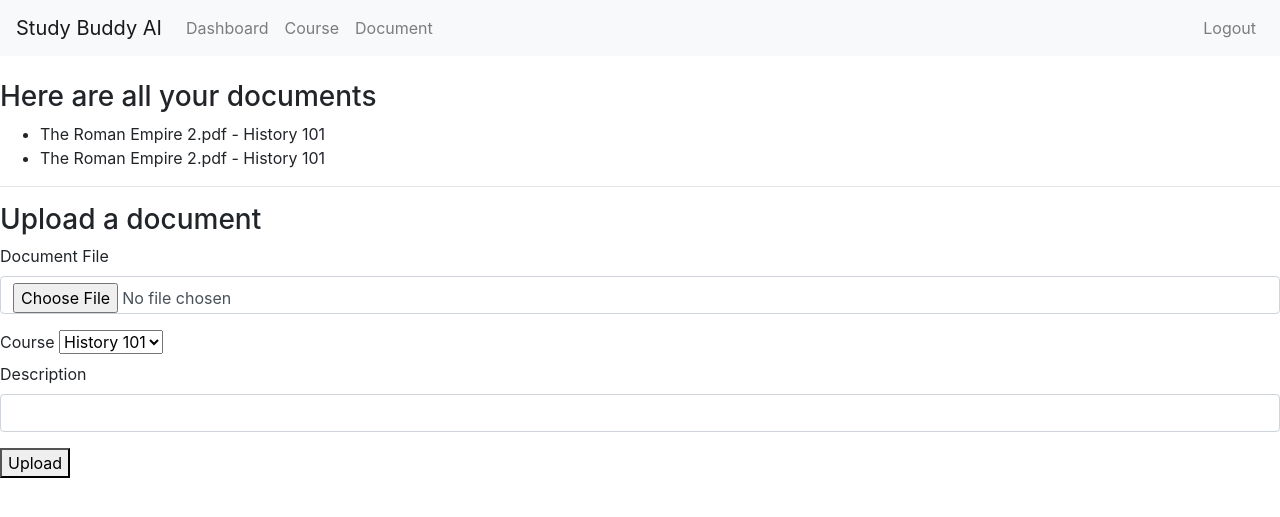
After one commit to Isaac415/study_buddy_ai, a Django app: page /document in a window 1280 px wide. The commit adds this page. Shown: the top 517 px of the page. Run offline with Django 5.2, Linux system fonts and the light colour scheme; a user stored in the database is signed in; data comes from the database, SQL or seed files in the repository; some libraries are stand-ins or nearby versions.

Commit message:
Finish upload file and embeddings pipeline

```diff
--- a/core/models.py
+++ b/core/models.py
@@ -11,7 +11,6 @@ class Course(models.Model):
         ('yellow', 'Yellow'),
     ]
 
-    # Fields
     id = models.CharField(primary_key=True, default=generate, editable=False)
     name = models.CharField(max_length=50)
     description = models.CharField(max_length=200, default="No course description")
@@ -24,7 +23,9 @@ class Course(models.Model):
 
 class Document(models.Model):
     id = models.CharField(primary_key=True, default=generate, editable=False)
-    name = models.CharField(max_length=150)
+    original_filename = models.CharField(max_length=200, default="file")
+    description = models.CharField(max_length=200, default="No course description")
+    user = models.ForeignKey('auth.User', on_delete=models.CASCADE)
     course = models.ForeignKey('Course', on_delete=models.CASCADE)
     url = models.URLField()
     created_date = models.DateTimeField(auto_now_add=True)
--- a/core/urls.py
+++ b/core/urls.py
@@ -13,5 +13,9 @@ urlpatterns = [
 
     # Course
     path('course', views.course, name='course'),
-    path('course/create', views.create_course, name="create_course")
+    path('course/create', views.create_course, name="create_course"),
+
+    # Document
+    path('document', views.document, name='document'),
+    path('document/upload', views.upload_document, name="upload_document"),
 ]
--- a/core/views.py
+++ b/core/views.py
@@ -1,12 +1,19 @@
 from django.shortcuts import render, redirect
 from django.contrib import auth
 from django.contrib.auth.models import User
-from django.http import HttpResponse
 from django.contrib.auth.decorators import login_required
-from .models import Course
+from .models import Course, Document
+import os
+from django.conf import settings
+from supabase import create_client
+from dotenv import load_dotenv
+import time
+from langchain_community.document_loaders import PyPDFLoader
+from langchain.text_splitter import RecursiveCharacterTextSplitter
+import json
+
 
 # Create your views here.
-
 '''
 Basic
 '''
@@ -68,6 +75,7 @@ def register(request):
     return render(request, 'register.html')
 
 # Logout
+@login_required
 def logout(request):
     auth.logout(request)
     return redirect('/')
@@ -83,6 +91,7 @@ def course(request):
     }
     return render(request, 'course.html', context)
 
+@login_required
 def create_course(request):
     if request.method == 'POST':
         name = request.POST['name'].strip()
@@ -102,3 +111,83 @@ def create_course(request):
 '''
 Document
 '''
+@login_required
+def document(request):
+    courses = Course.objects.filter(user=request.user)
+    documents = Document.objects.filter(user=request.user)
+    context = {
+        'courses': courses,
+        'documents': documents
+    }
+    return render(request, 'document.html', context)
+
+def supabase_client():
+    load_dotenv()
+    url = os.environ.get("SUPABASE_URL")
+    key = os.environ.get("SUPABASE_KEY")
+    supabase = create_client(url, key)
+
+    return supabase
+
+def create_embedding(text: str):
+    supabase = supabase_client()
+    response = supabase.functions.invoke("create-embedding",
+                                    invoke_options={"body": {"text": text}})
+    embedding = json.loads(response.decode('utf-8'))
+
+    return embedding
+
+@login_required
+def upload_document(request):
+    if request.method == 'POST':
+        description = request.POST['description'].strip()
+        course = request.POST['course']
+        file = request.FILES.get('file')
+
+        # Save file to local temp
+        temp_dir = os.path.join(settings.BASE_DIR, 'temp')
+        filename = f"{request.user.username}_{file.name}"
+        local_file_path = os.path.join(temp_dir, filename)
+
+        with open(local_file_path, 'wb+') as destination:
+            for chunk in file.chunks():
+                destination.write(chunk)
+
+        # Save to Supabase
+        supabase = supabase_client()
+        supabase_path = f"{request.user.username}/{int(time.time())}_{file.name}"
+        file.seek(0)
+        file_data = file.read()
+        supabase_res = supabase.storage.from_('user-uploads').upload(supabase_path, file_data)
+
+        # Save a Document record to database
+        course_obj = Course.objects.get(user=request.user, name=course)
+        document = Document(description=description,
+                            original_filename=file.name,
+                            user=request.user,
+                            course=course_obj,
+                            url=supabase_res.path)
+        document.save()
+
+        # Load, split, create embeddings, and save to vector store
+        pdf_loader = PyPDFLoader(local_file_path)
+        pages = pdf_loader.load()
+        text_splitter = RecursiveCharacterTextSplitter(
+            chunk_size=512,
+            chunk_overlap=128,
+        )
+        pages_split = text_splitter.split_documents(pages)
+
+        for part in pages_split:
+            embedding = create_embedding(part.page_content)
+            supabase.table("vector-store").insert({
+                "chunk": part.page_content,
+                "embedding": embedding,
+                "document_id": document.id,
+                "user_id": request.user.id,
+            }).execute()
+
+        # Delete local temp file
+        os.remove(local_file_path)
+
+        return redirect('/document')
--- a/study_buddy_ai/settings.py
+++ b/study_buddy_ai/settings.py
@@ -127,3 +127,5 @@ DEFAULT_AUTO_FIELD = "django.db.models.BigAutoField"
 
 
 LOGIN_URL = "/login"
+
+APPEND_SLASH = False
--- a/study_buddy_ai/urls.py
+++ b/study_buddy_ai/urls.py
@@ -19,6 +19,6 @@ from django.contrib import admin
 from django.urls import path, include
 
 urlpatterns = [
-    path("admin/", admin.site.urls),
-    path("", include('core.urls'))
+    path("", include('core.urls')),
+    path("admin", admin.site.urls),
 ]
--- a/templates/base.html
+++ b/templates/base.html
@@ -9,12 +9,13 @@
   </head>
   <body>
     <nav class="navbar navbar-expand-lg navbar-light bg-light mb-4">
-      <a class="navbar-brand" href="/">StudyBuddy</a>
+      <a class="navbar-brand" href="/">Study Buddy AI</a>
       <div class="collapse navbar-collapse">
         <ul class="navbar-nav mr-auto">
           {% if user.is_authenticated %}
             <li class="nav-item"><a class="nav-link" href="/dashboard">Dashboard</a></li>
             <li class="nav-item"><a class="nav-link" href="/course">Course</a></li>
+            <li class="nav-item"><a class="nav-link" href="/document">Document</a></li>
           {% endif %}
         </ul>
         <ul class="navbar-nav ml-auto">
@@ -27,6 +28,9 @@
         </ul>
       </div>
     </nav>
+    {% if message %}
+        <div class="alert" role="alert">{{ message }}</div>
+    {% endif %}
     {% block content %}{% endblock %}
     <script src="https://code.jquery.com/jquery-3.3.1.slim.min.js"></script>
     <script src="https://cdnjs.cloudflare.com/ajax/libs/popper.js/1.14.7/umd/popper.min.js"></script>
--- a/templates/course.html
+++ b/templates/course.html
@@ -1,6 +1,6 @@
 {% extends 'base.html' %}
 
-{% block title %}Home{% endblock %}
+{% block title %}Course{% endblock %}
 
 {% block content %}
 <h3>Here are all your courses</h3>
--- a/templates/dashboard.html
+++ b/templates/dashboard.html
@@ -1,6 +1,6 @@
 {% extends 'base.html' %}
 
-{% block title %}Home{% endblock %}
+{% block title %}Dashboard{% endblock %}
 
 {% block content %}
 <h1>Hi! {{ user }}</h1>
--- /dev/null
+++ b/templates/document.html
@@ -0,0 +1,36 @@
+{% extends 'base.html' %}
+
+{% block title %}Document{% endblock %}
+
+{% block content %}
+<h3>Here are all your documents</h3>
+<ul>
+    {% for document in documents %}
+      <li>{{ document.original_filename }} - {{ document.course.name }}</li>
+    {% empty %}
+      <li>No document found.</li>
+    {% endfor %}
+</ul>
+<hr>
+<h3>Upload a document</h3>
+<form method="post" action="{% url 'upload_document' %}" enctype="multipart/form-data">
+    {% csrf_token %}
+    <div class="form-group">
+      <label for="file">Document File</label>
+      <input type="file" class="form-control" id="file" name="file" required>
+    </div>
+    <label for="course">Course</label>
+    <select name="course">
+        {% for course in courses %}
+          <option value="{{ course.name }}">{{ course.name }}</option>
+        {% endfor %}
+    </select>
+    <div class="form-group">
+        <label for="description">Description</label>
+        <input type="text" class="form-control" id="description" name="description" required>
+    </div>
+    <div class="form-group">
+    </div>
+    <button type="submit">Upload</button>
+</form>
+{% endblock %}
--- a/templates/register.html
+++ b/templates/register.html
@@ -73,9 +73,6 @@
   <div class="card">
     <div class="card-header">Register</div>
     <div class="card-body">
-      {% if error_message %}
-        <div class="alert alert-danger" role="alert">{{ error_message }}</div>
-      {% endif %}
       <form method="post">
         {% csrf_token %}
         <div class="form-group">
```
Also changed, not shown: main.py (added, +38 -0 lines), core/migrations/0001_initial.py (added), core/migrations/0002_remove_document_name.py (added), core/migrations/0003_document_original_filename.py (added), core/migrations/__init__.py (added), db.sqlite3.
